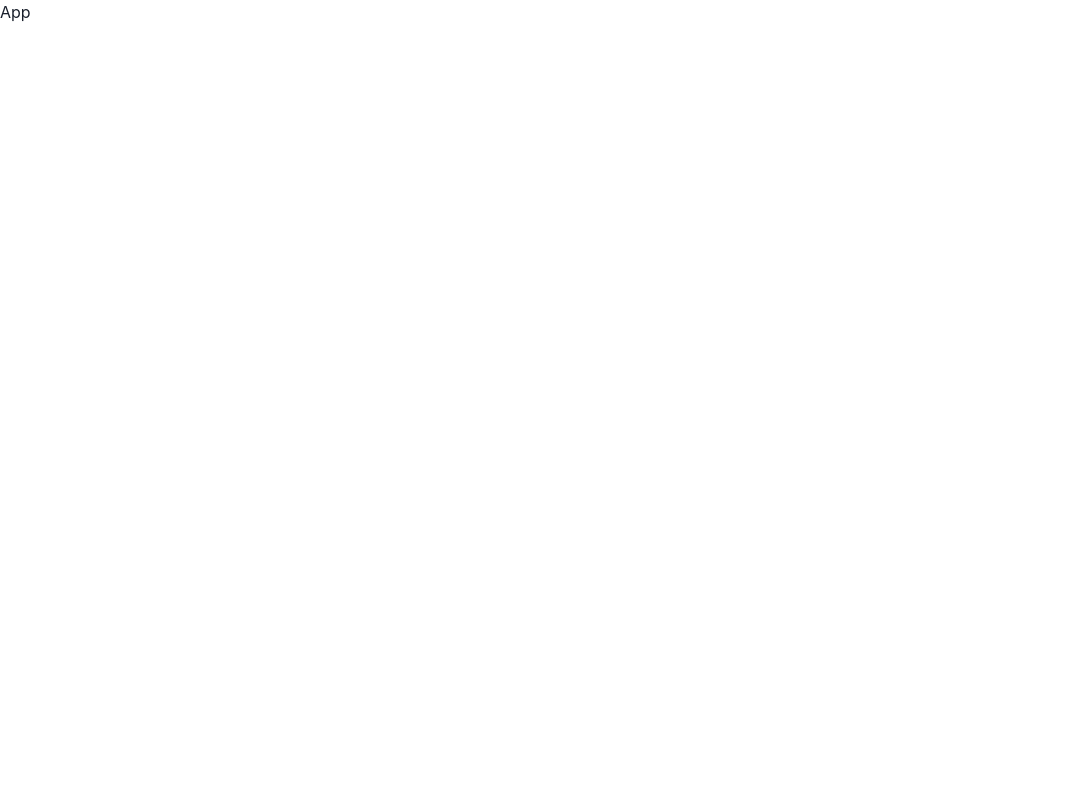
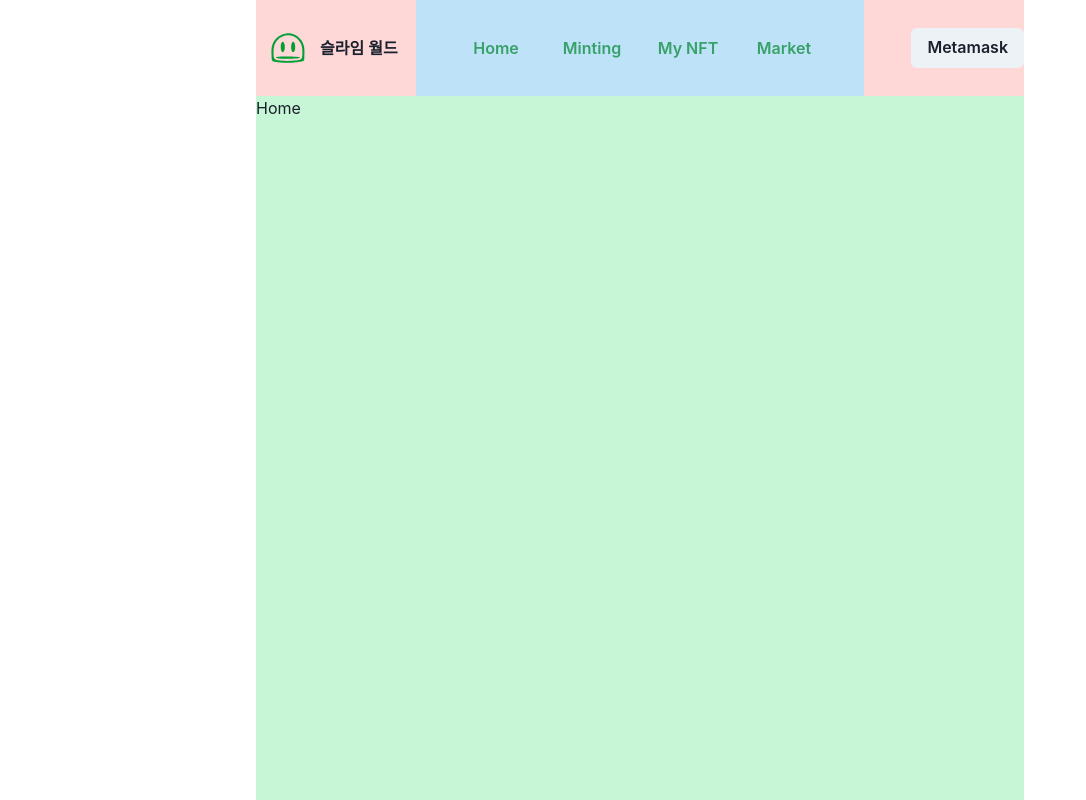
Before and after one commit to YeonhaPark/nft-projects, a React (Vite) app in the folder vite/: page / in a window 1280 px wide. Shown: the whole page, without its empty margins (0-1086 px from the left). Built offline with nearby package versions, Linux system fonts and the light colour scheme.

Commit message:
feat: basic layout

```diff
--- a/vite/src/App.tsx
+++ b/vite/src/App.tsx
@@ -1,8 +1,24 @@
-import { Flex } from "@chakra-ui/react";
 import { FC } from "react";
+import { BrowserRouter, Route, Routes } from "react-router-dom";
+import Home from "./pages/Home";
+import Layout from "./components/Layout";
+import SaleNft from "./pages/SaleNft";
+import MintNft from "./pages/MintNft";
+import MyNft from "./pages/MyNft";
 
 const App: FC = () => {
-  return <Flex>App</Flex>;
+  return (
+    <BrowserRouter>
+      <Routes>
+        <Route element={<Layout />}>
+          <Route path="/" element={<Home />}></Route>
+          <Route path="/my-nft" element={<MyNft />}></Route>
+          <Route path="/mint-nft" element={<MintNft />}></Route>
+          <Route path="/sale-nft" element={<SaleNft />}></Route>
+        </Route>
+      </Routes>
+    </BrowserRouter>
+  );
 };
 
 export default App;
--- /dev/null
+++ b/vite/src/components/Header.tsx
@@ -0,0 +1,65 @@
+import { Button, Flex, Image } from "@chakra-ui/react";
+import { useNavigate } from "react-router-dom";
+import { FC } from "react";
+
+const Header: FC = () => {
+  const navigate = useNavigate();
+  return (
+    <Flex bgColor={"blue.100"} h={24} justifyContent={"space-between"}>
+      <Flex
+        bgColor="red.100"
+        w={40}
+        fontSize={16}
+        fontWeight={"semibold"}
+        alignItems={"center"}
+      >
+        <Image src="/images/logo.svg" alt="logo" w={16} />
+        슬라임 월드
+      </Flex>
+      <Flex alignItems={"center"} gap={4}>
+        <Button
+          variant="link"
+          w={20}
+          colorScheme="green"
+          onClick={() => navigate("/")}
+        >
+          Home
+        </Button>
+        <Button
+          variant="link"
+          w={20}
+          colorScheme="green"
+          onClick={() => navigate("/mint-nft")}
+        >
+          Minting
+        </Button>
+        <Button
+          variant="link"
+          w={20}
+          colorScheme="green"
+          onClick={() => navigate("/my-nft")}
+        >
+          My NFT
+        </Button>
+        <Button
+          variant="link"
+          w={20}
+          colorScheme="green"
+          onClick={() => navigate("/sale-nft")}
+        >
+          Market
+        </Button>
+      </Flex>
+      <Flex
+        w={40}
+        bgColor={"red.100"}
+        justifyContent={"end"}
+        alignItems={"center"}
+      >
+        <Button>Metamask</Button>
+      </Flex>
+    </Flex>
+  );
+};
+
+export default Header;
--- /dev/null
+++ b/vite/src/components/Layout.tsx
@@ -0,0 +1,17 @@
+import { Flex } from "@chakra-ui/react";
+import { FC } from "react";
+import { Outlet } from "react-router-dom";
+import Header from "./Header";
+
+const Layout: FC = () => {
+  return (
+    <Flex minH={"100vh"} maxW={768} mx={"auto"} flexDir={"column"}>
+      <Header />
+      <Flex bgColor={"green.100"} flexGrow={1}>
+        <Outlet />
+      </Flex>
+    </Flex>
+  );
+};
+
+export default Layout;
--- /dev/null
+++ b/vite/src/pages/Home.tsx
@@ -0,0 +1,8 @@
+import { Flex } from "@chakra-ui/react";
+import { FC } from "react";
+
+const Home: FC = () => {
+  return <Flex>Home</Flex>;
+};
+
+export default Home;
--- /dev/null
+++ b/vite/src/pages/MintNft.tsx
@@ -0,0 +1,7 @@
+import { FC } from "react";
+
+const MintNft: FC = () => {
+  return <div>MintNft</div>;
+};
+
+export default MintNft;
--- /dev/null
+++ b/vite/src/pages/MyNft.tsx
@@ -0,0 +1,7 @@
+import { FC } from "react";
+
+const MyNft: FC = () => {
+  return <div>MyNft</div>;
+};
+
+export default MyNft;
--- /dev/null
+++ b/vite/src/pages/SaleNft.tsx
@@ -0,0 +1,7 @@
+import { FC } from "react";
+
+const SaleNft: FC = () => {
+  return <div>SaleNft</div>;
+};
+
+export default SaleNft;
```
Also changed, not shown: vite/public/images/logo.svg (added).
